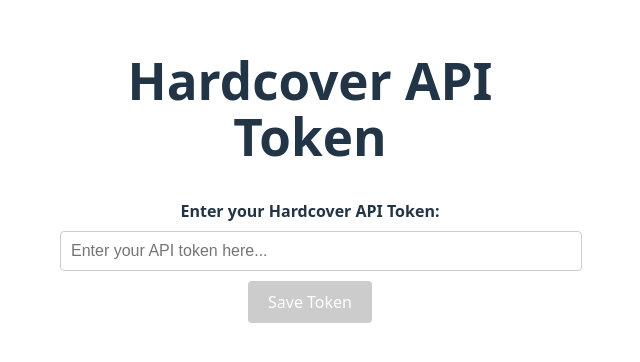
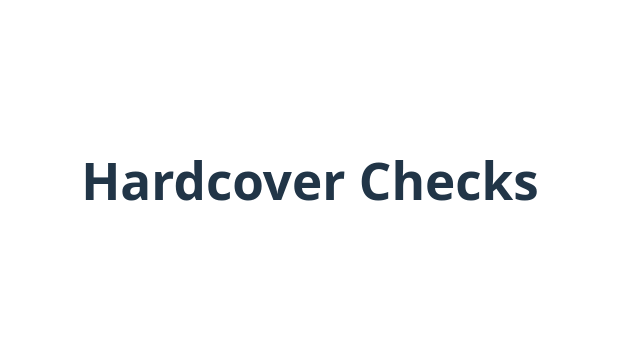
Before and after one commit to thiagomgd/hardcoverapp-data, a React (Vite) app: page / in a window 1280 px wide. Shown: the part 220-582 px from the top of the page, without its empty margins (330-970 px from the left). Built offline with nearby package versions, Linux system fonts and the light colour scheme.

Commit message:
Will not use api for now, start with csv

```diff
--- a/src/App.tsx
+++ b/src/App.tsx
@@ -1,11 +1,9 @@
 import "./App.css";
-import AddToken from "./components/AddToken";
 
 function App() {
   return (
     <div style={{ padding: "20px", maxWidth: "500px", margin: "0 auto" }}>
-      <h1>Hardcover API Token</h1>
-      <AddToken />
+      <h1>Hardcover Checks</h1>
     </div>
   );
 }
--- a/src/components/AddToken.tsx
+++ /dev/null
@@ -1,61 +0,0 @@
-import { useState } from "react";
-
-function AddToken() {
-  const [token, setToken] = useState("");
-  const [saved, setSaved] = useState(false);
-
-  const handleSaveToken = () => {
-    if (token.trim()) {
-      localStorage.setItem("hardcoverApiToken", token.trim());
-      setSaved(true);
-    }
-  };
-
-  return (
-    <div style={{ marginBottom: "20px" }}>
-      <label
-        htmlFor="token-input"
-        style={{ display: "block", marginBottom: "8px", fontWeight: "bold" }}
-      >
-        Enter your Hardcover API Token:
-      </label>
-      <input
-        id="token-input"
-        type="password"
-        value={token}
-        onChange={(e) => setToken(e.target.value)}
-        placeholder="Enter your API token here..."
-        style={{
-          width: "100%",
-          padding: "10px",
-          border: "1px solid #ccc",
-          borderRadius: "4px",
-          fontSize: "16px",
-          marginBottom: "10px",
-        }}
-      />
-      <button
-        onClick={handleSaveToken}
-        disabled={!token.trim()}
-        style={{
-          padding: "10px 20px",
-          backgroundColor: token.trim() ? "#007bff" : "#ccc",
-          color: "white",
-          border: "none",
-          borderRadius: "4px",
-          cursor: token.trim() ? "pointer" : "not-allowed",
-          fontSize: "16px",
-        }}
-      >
-        Save Token
-      </button>
-      {saved && (
-        <p style={{ color: "green", marginTop: "10px", fontWeight: "bold" }}>
-          ✓ Token saved successfully!
-        </p>
-      )}
-    </div>
-  );
-}
-
-export default AddToken;
```
